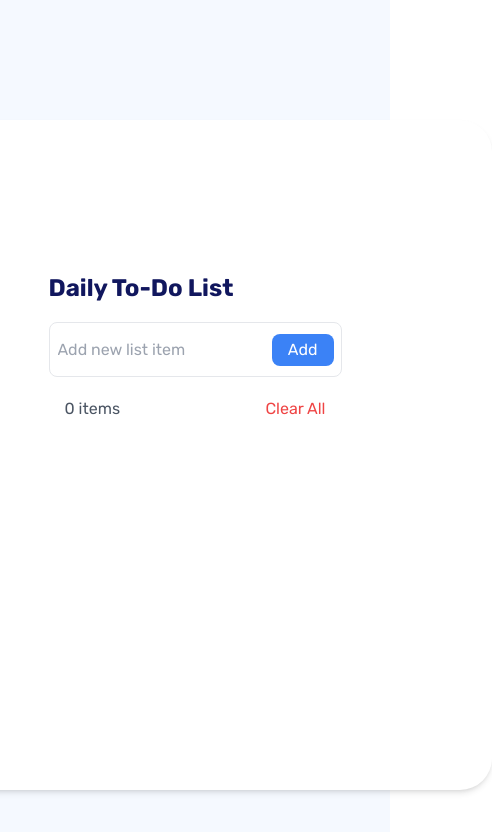
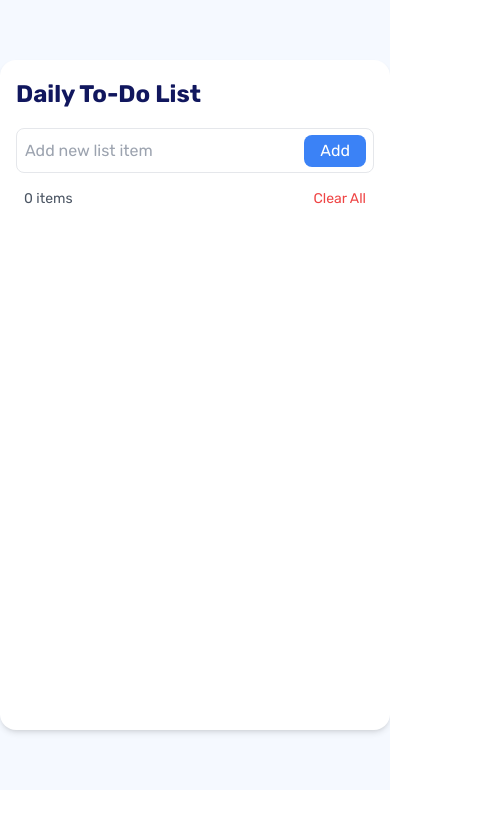
Before and after one commit to kottarivaibhav/EG_Assessment, a React (Vite) app: page / in a window 390 px wide. Shown: the top 832 px of the page, 492 px wide, since content can reach past the window. Built offline with nearby package versions, Linux system fonts and the light colour scheme.

Commit message:
mobile responsiveness added

```diff
--- a/src/components/ToDoApp.jsx
+++ b/src/components/ToDoApp.jsx
@@ -82,21 +82,21 @@ const ToDoApp = () => {
 
   return (
     <div
-      className="bg-white rounded-[32px] sm:rounded-[16px] shadow-md p-[150px] w-[1000px] ml-[256px] sm:ml-[150px] mr-[256px] mt-[120px] mb-[120px] sm:mb-[120px] sm:mt-[120px] sm:overflow-x-hidden  "
+      className="bg-white rounded-[16px] sm:rounded-[32px] shadow-md p-4 sm:p-[150px] w-full lg:w-[1000px]  sm:w-[800px] mx-auto mt-[60px] sm:mt-[120px] mb-[60px] sm:mb-[120px]"
       style={{ height: `${containerHeight}px` }}
     >
-
       <h1 className="text-[24px] sm:text-[44px] font-semibold text-left mb-4 sm:mb-6 font-rubik w-full sm:w-[360px]" style={{ color: '#11175E' }}>
         Daily To-Do List
       </h1>
-      <div className="flex mb-5 h-[55px] relative ml">
+      <div className="flex mb-4 sm:mb-5 h-[45px] sm:h-[55px] relative ml">
+        <div className="relative flex-grow">
           <input
             type="text"
             value={newTask}
             onChange={(e) => setNewTask(e.target.value)}
             onKeyPress={handleKeyPress}
             placeholder="Add new list item"
-          className="border rounded-lg flex-grow p-2 pr-16 h-[110]"
+            className="border rounded-lg w-full p-2 pr-16 h-[45px] sm:h-[55px]"
           />
           <button
             onClick={addTask}
@@ -104,6 +104,7 @@ const ToDoApp = () => {
           >
             Add
           </button>
+        </div>
       </div>
       <div className="space-y-2">
         {tasks.map((task, index) => (
@@ -120,9 +121,9 @@ const ToDoApp = () => {
           />
         ))}
       </div>
-      <div className="flex justify-between text-gray-600 mt-5 px-4">
-        <p><span>{tasks.filter(task => task).length} items</span></p>
-        <button onClick={clearTasks} className="text-red-500">Clear All</button>
+      <div className="flex justify-between text-gray-600 mt-4 sm:mt-5 px-2 sm:px-4">
+        <p className="text-sm sm:text-base"><span>{tasks.filter(task => task).length} items</span></p>
+        <button onClick={clearTasks} className="text-red-500 text-sm sm:text-base">Clear All</button>
       </div>
     </div>
   );
```
Lines whose indentation alone changed are shown as unchanged.
